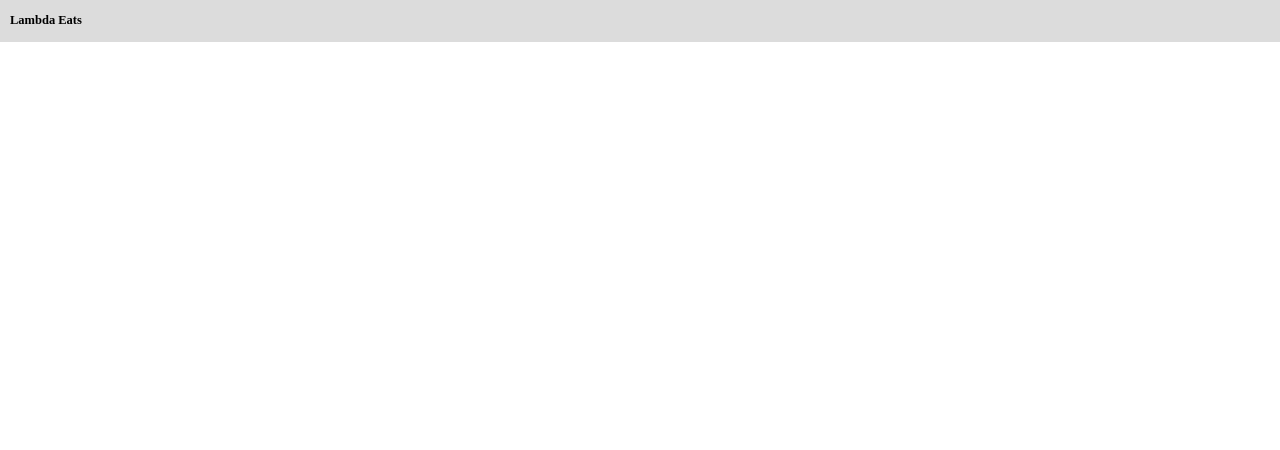
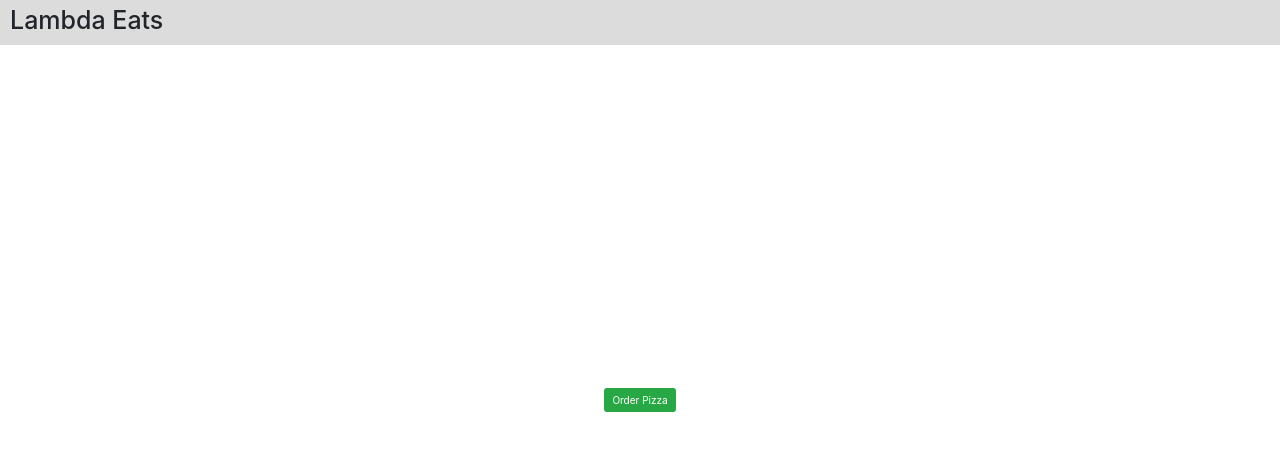
Before and after one commit to bloominstituteoftechnology/Sprint-Challenge-Lambda-Eats-starter, a React (Create React App) app: page / in a window 1280 px wide. Shown: the top 450 px of the page. Built offline with nearby package versions, Linux system fonts and the light colour scheme.

Commit message:
feat: CTA button
The CTA (Call to Action) button routes to '/pizza' url when clicked
which will be the form route.

```diff
--- a/package.json
+++ b/package.json
@@ -6,9 +6,12 @@
     "@testing-library/jest-dom": "^5.5.0",
     "@testing-library/react": "^10.0.3",
     "@testing-library/user-event": "^10.1.0",
+    "bootstrap": "^4.4.1",
     "react": "^16.13.1",
     "react-dom": "^16.13.1",
+    "react-router-dom": "^5.1.2",
     "react-scripts": "3.4.1",
+    "reactstrap": "^8.4.1",
     "styled-components": "^5.1.0"
   },
   "scripts": {
--- a/src/components/App.js
+++ b/src/components/App.js
@@ -3,16 +3,19 @@ import React from "react";
 // Components
 import Header from './Header';
 import Hero from './Hero';
+import CTA from './CTA';
+import { BrowserRouter as Router } from 'react-router-dom';
 
 const App = () => {
   return (
-    <>
+    <Router>
       <Header>
         <h1>Lambda Eats</h1>
       </Header>
       <Hero>
+        <CTA />
       </Hero>
-    </>
+    </Router>
   );
 };
 export default App;
--- /dev/null
+++ b/src/components/CTA.js
@@ -0,0 +1,13 @@
+import React from 'react';
+import { Button } from 'reactstrap';
+import { Link } from 'react-router-dom';
+
+const CTA = () => {
+  return(
+      <Link to="/pizza">
+        <Button color="success">Order Pizza</Button>
+      </Link>
+  );
+}
+
+export default CTA;
--- a/src/index.js
+++ b/src/index.js
@@ -1,6 +1,7 @@
 import React from "react";
 import ReactDOM from "react-dom";
 import App from "./components/App";
+import 'bootstrap/dist/css/bootstrap.min.css';
 import './index.css';
 
 ReactDOM.render(<App />, document.getElementById("root"));
```
Also changed, not shown: 1 other file (tests, documents, lock files or other folders).
